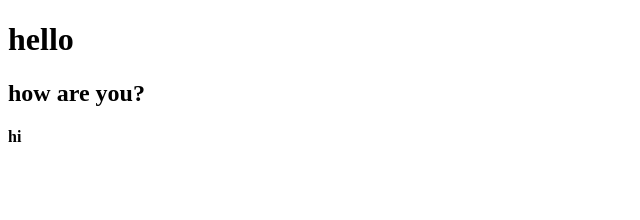
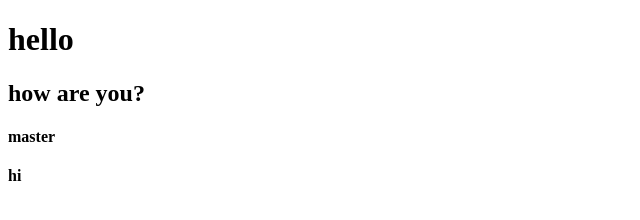
Before and after one commit to Hamidreza777/shmas, a plain HTML site: page index.html in a window 1280 px wide. Shown: the full height of the page, 0-640 px from the left. Drawn offline with Linux system fonts and the light colour scheme.

Commit message:
insert master

```diff
--- a/index.html
+++ b/index.html
@@ -8,7 +8,7 @@
 <body>
     <h1>hello</h1>
     <h2>how are you?</h2>
-
+    <h4>master</h4>
     <h4>hi</h4>
 </body>
 </html>
```
